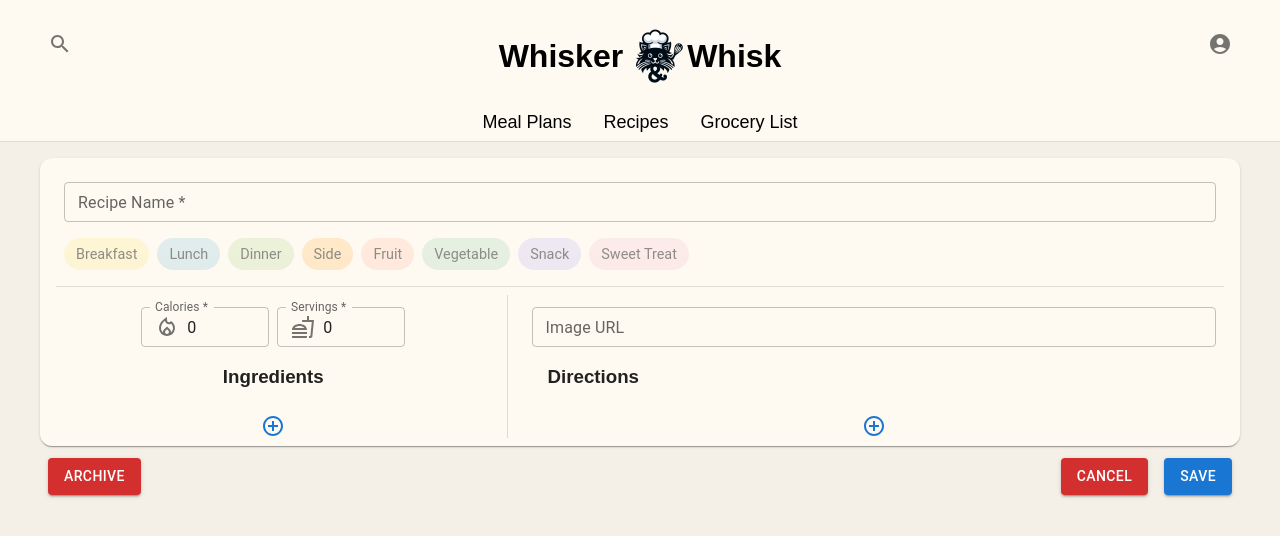
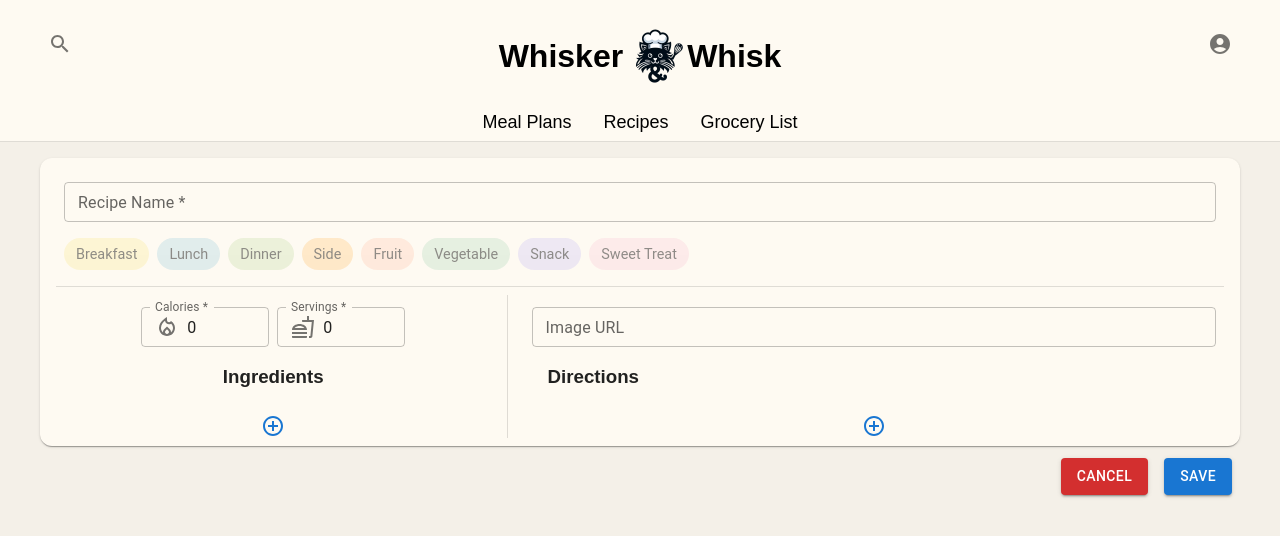
Before and after one commit to PlantLore/meal-planner, a React (Create React App) app: page /recipes/create in a window 1280 px wide. Shown: the top 536 px of the page. Built offline with nearby package versions, Linux system fonts and the light colour scheme.

Commit message:
updated to remove archive button for new recipes

```diff
--- a/src/components/recipe-upsert/RecipeUpsert.tsx
+++ b/src/components/recipe-upsert/RecipeUpsert.tsx
@@ -281,7 +281,7 @@ const RecipeUpsert = ({
         </div>
       </Card>
       <div className="recipe-upsert-actions-container">
-        {recipe.archived ?
+        {recipe.id > 0 ? recipe.archived ?
         <Button
           color="primary"
           variant="contained"
@@ -297,7 +297,8 @@ const RecipeUpsert = ({
             }}
           sx={{ margin: ".75rem .5rem" }}>
           Archive
-        </Button>}
+        </Button> :
+        <div></div>}
         <div className="recipe-upsert-submit-container">
           <Button
             type="reset"
```
